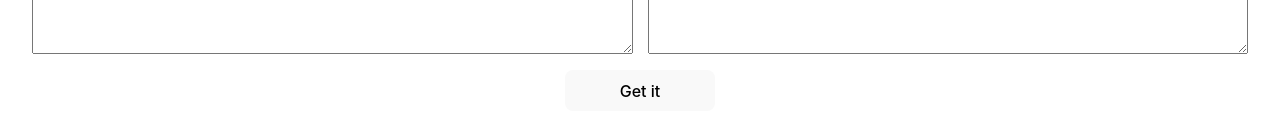
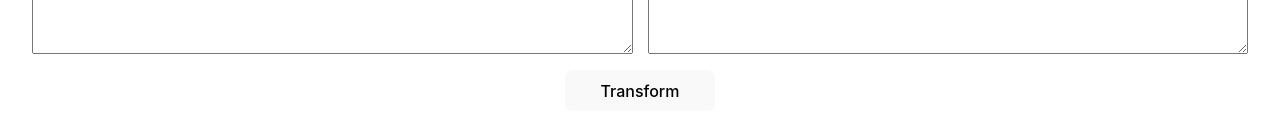
Before and after one commit to jsgaonac/wherify, a React (Vite) app: page / in a window 1280 px wide. Shown: the part 409-544 px from the top of the page. Built offline with nearby package versions, Linux system fonts and the light colour scheme.

Commit message:
Add basic logic

```diff
--- a/src/App.tsx
+++ b/src/App.tsx
@@ -1,6 +1,19 @@
+import {useRef, useState} from 'react';
 import './App.css'
 
 function App() {
+    const [isProcessing, setIsProcessing] = useState(false);
+    const dataIn = useRef(null);
+    const dataOut = useRef(null);
+
+    function transform() {
+        setIsProcessing(true);
+
+        dataOut.current.value = dataIn.current.value;
+
+        setIsProcessing(false);
+    }
+
     return (
         <>
             <h1>Wherify</h1>
@@ -8,11 +21,15 @@ function App() {
             <section className="content">
                 <div className="content-areas">
                     <textarea name="data-in" id="data-in" rows={20}
-                              placeholder="Paste your data here..."></textarea>
+                              placeholder="Paste your data here..."
+                              ref={dataIn}></textarea>
                     <textarea name="data-out" id="data-out" rows={20}
-                              placeholder="Output goes here..."></textarea>
+                              placeholder="Output goes here..."
+                              ref={dataOut}></textarea>
                 </div>
-                <button id="transform-btn">Get it</button>
+                <button id="transform-btn" onClick={transform} disabled={isProcessing}>
+                    { isProcessing ? "Working on it..." : "Transform" }
+                </button>
             </section>
         </>
     )
```
